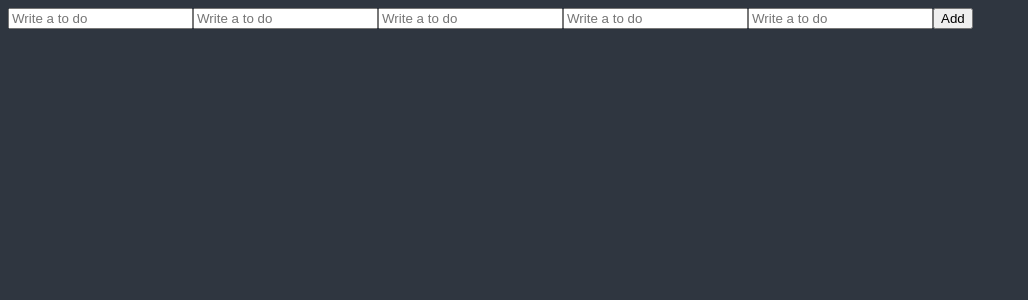
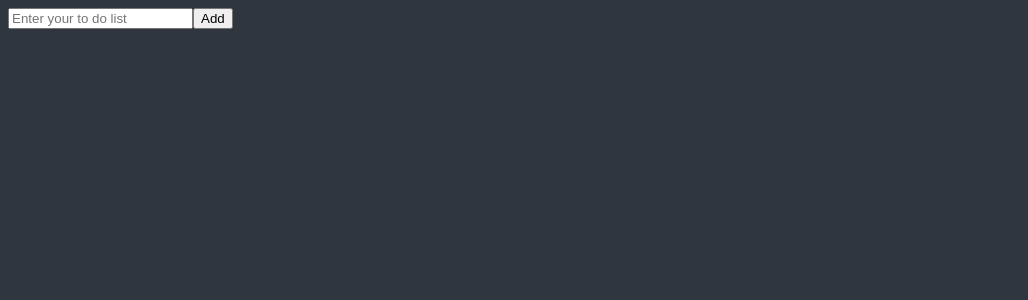
Before and after one commit to FUNco247/React_master_class, a React (Create React App) app: page / in a window 1280 px wide. Shown: the top 300 px of the page, without its empty margins (0-1028 px from the left). Built offline with nearby package versions, Linux system fonts and the light colour scheme; a web font is replaced by a local one.

Commit message:
FEAT input using react-hook-form

```diff
--- a/src/ToDoList.tsx
+++ b/src/ToDoList.tsx
@@ -1,41 +1,30 @@
-import React, { useState } from "react";
 import { useForm } from "react-hook-form";
 
+interface IForm {
+  toDo: string;
+}
+
 function ToDoList() {
-  const { register, watch, handleSubmit, formState } = useForm();
-  const logData = (data: any) => {
-    console.log(data);
+  const { register, watch, formState, handleSubmit, setValue } =
+    useForm<IForm>();
+  const onSubmit = (data: IForm) => {
+    //console.log(data);
+    setValue("toDo", ""); // if validation passed -> initialize input field
   };
-  console.log(formState.errors);
+  //console.log(formState.errors);
+  //console.log(watch());
   return (
     <div>
-      <form onSubmit={handleSubmit(logData)}>
+      <form onSubmit={handleSubmit(onSubmit)}>
         <input
-          {...register("sampleInput1", {
-            required: "이 필드를 반드시 입력하세요",
+          {...register("toDo", {
+            required: "Should write here",
           })}
-          placeholder="Write a to do"
-        />
-        <input
-          {...register("sampleInput2", { required: true })}
-          placeholder="Write a to do"
-        />
-        <input
-          {...register("sampleInput3", { required: true, minLength: 5 })}
-          placeholder="Write a to do"
-        />
-        <input
-          {...register("sampleInput4", {
-            required: "이 필드를 반드시 입력하세요",
-            minLength: { value: 5, message: "5자 이상 입력하세요" },
-          })}
-          placeholder="Write a to do"
-        />
-        <input
-          {...register("sampleInput5", { required: true })}
-          placeholder="Write a to do"
-        />
+          placeholder="Enter your to do list"
+        ></input>
         <button>Add</button>
+        <br />
+        {formState.errors ? formState.errors.toDo?.message : ""}
       </form>
     </div>
   );
--- a/src/theme.ts
+++ b/src/theme.ts
@@ -1,10 +1,4 @@
 import { DefaultTheme } from "styled-components";
-
-export const lightTheme: DefaultTheme = {
-  bgColor: "#f5f6fa",
-  textColor: "#2f3640",
-  accentColor: "#2bc0bb",
-};
 
 export const darkTheme: DefaultTheme = {
   bgColor: "#2f3640",
```
